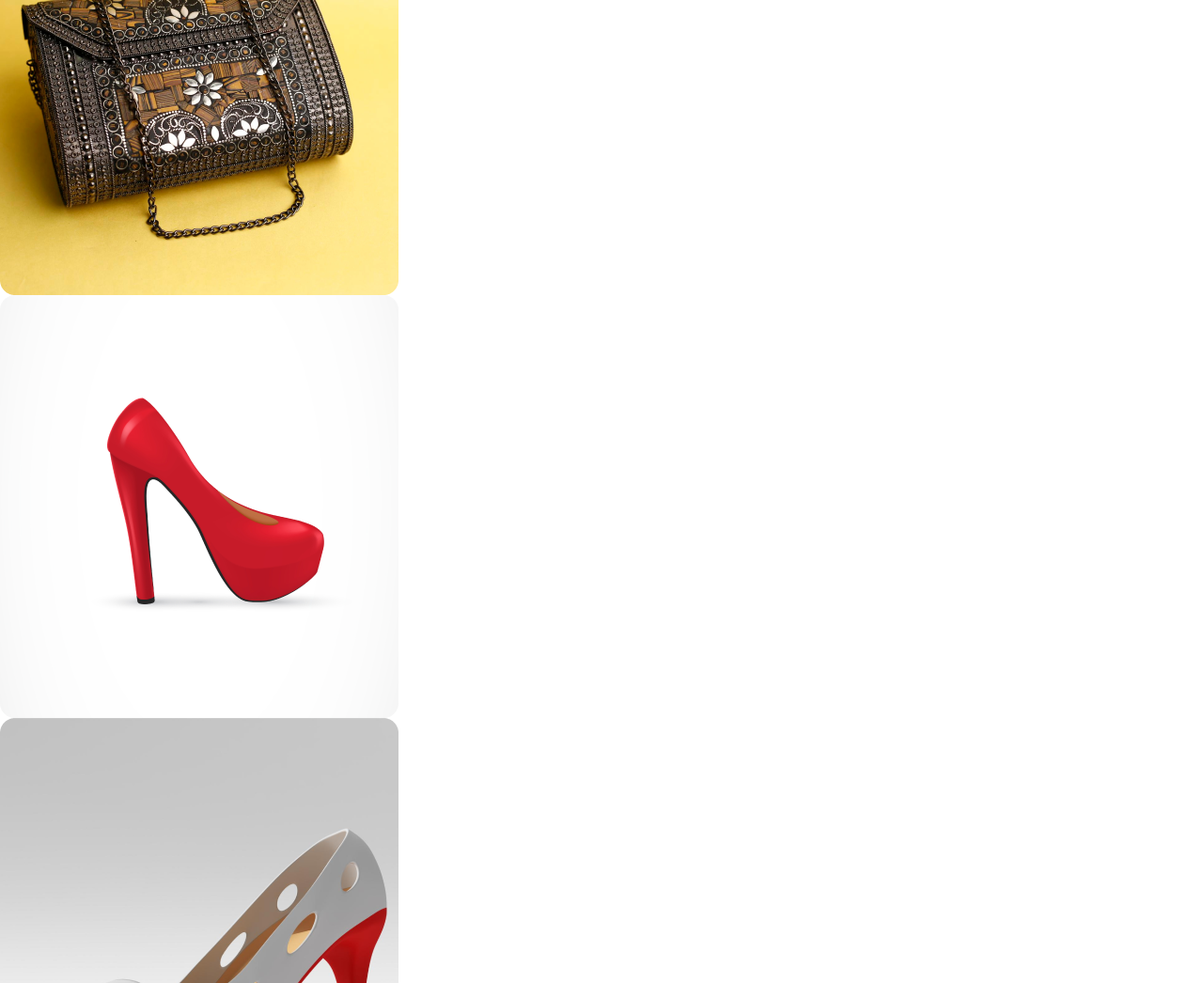
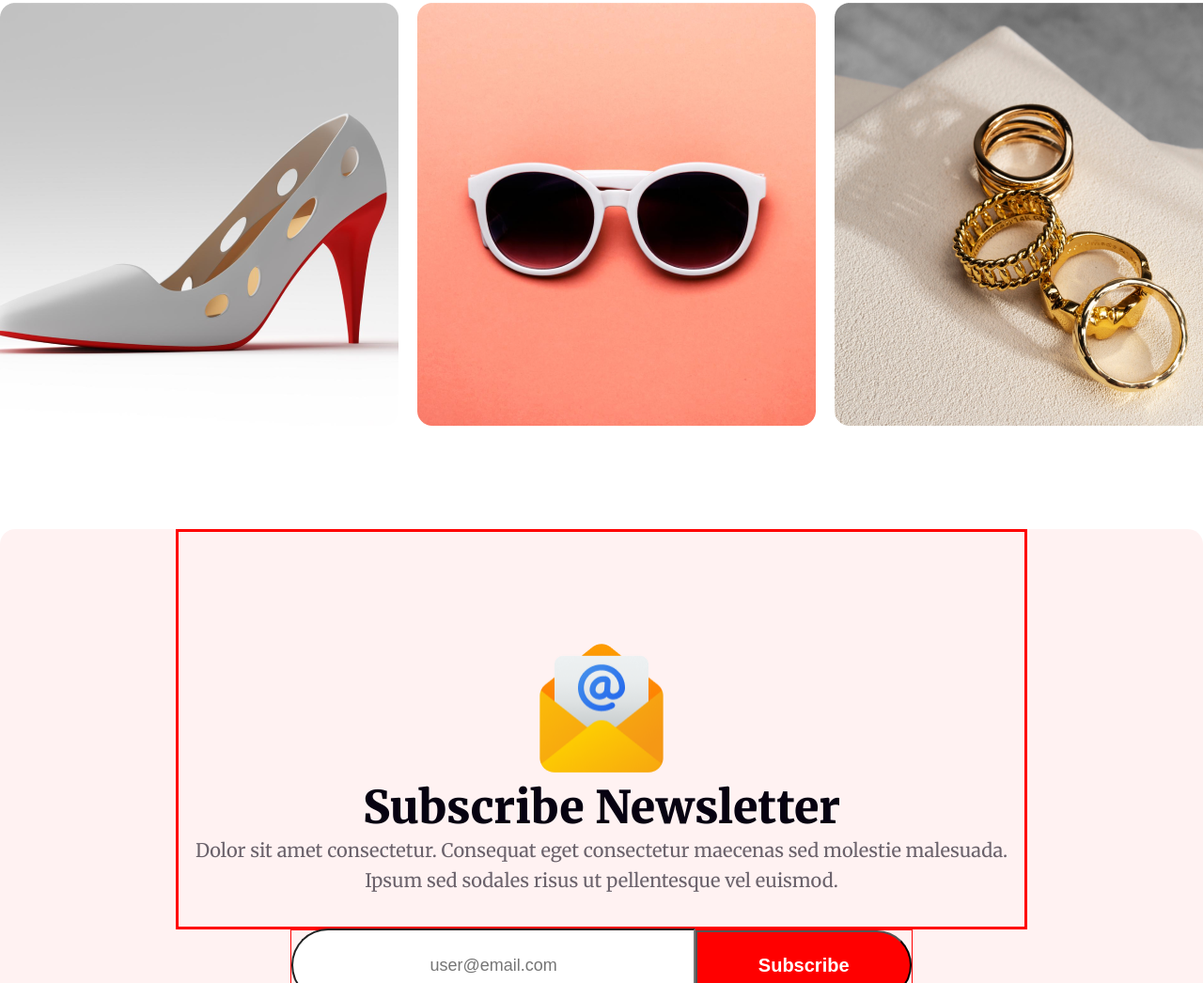
Before and after one commit to ShehabShan/new-year, a plain HTML site: page index.html in a window 1280 px wide. Shown: the part 5307-6353 px from the top of the page at 94% size. Drawn offline with Linux system fonts and the light colour scheme.

Commit message:
work done only remain footer section

```diff
--- a/index.html
+++ b/index.html
@@ -101,13 +101,35 @@
         </div>
       </div>
       <div class="bag-container">
+        <p class="best">THE BEST GIFTS</p>
+        <h2>Our Awesome Portfolio</h2>
+        <p>
+          Dolor sit amet consectetur. Consequat eget consectetur maecenas sed
+          molestie malesuada. <br />
+          Ipsum sed sodales risus ut pellentesque vel euismod.
+        </p>
         <div class="grid">
-            <div class="item"><img src="images/Rectangle 3.png" alt=""></div>
-            <div class="item"><img src="images/Rectangle 4.png" alt=""></div>
-            <div class="item"><img src="images/Rectangle 5.png" alt=""></div>
-            <div class="item"><img src="images/Rectangle 6.png" alt=""></div>
-            <div class="item"><img src="images/Rectangle 7.png" alt=""></div>
-            <div class="item"><img src="images/Rectangle 8.png" alt=""></div>
+          <div class="item"><img src="images/Rectangle 3.png" alt="" /></div>
+          <div class="item"><img src="images/Rectangle 4.png" alt="" /></div>
+          <div class="item"><img src="images/Rectangle 5.png" alt="" /></div>
+          <div class="item"><img src="images/Rectangle 6.png" alt="" /></div>
+          <div class="item"><img src="images/Rectangle 7.png" alt="" /></div>
+          <div class="item"><img src="images/Rectangle 8.png" alt="" /></div>
+        </div>
+      </div>
+      <div class="newsletter-container">
+        <div class="newsletter-content">
+          <img src="images/Group 61.png" alt="" />
+          <h1>Subscribe Newsletter</h1>
+          <p>
+            Dolor sit amet consectetur. Consequat eget consectetur maecenas sed
+            molestie malesuada. Ipsum sed sodales risus ut pellentesque vel
+            euismod.
+          </p>
+        </div>
+        <div class="newsletter-btn">
+            <input type="text" placeholder="user@email.com">
+            <button>Subscribe</button>
         </div>
       </div>
     </main>
--- a/style.css
+++ b/style.css
@@ -305,7 +305,7 @@ p {
   display: flex;
   flex-direction: column;
   position: relative;
-  margin-bottom: 200px;
+  margin-bottom: 100px;
   background-image: url(images/Rectangle\ 2.png);
   background-repeat: no-repeat;
   background-position: bottom;
@@ -332,7 +332,119 @@ p {
   margin-left: 170px;
 }
 
-.item{
-    width: 424px;
-    height: 450px;
+/* bag section */
+
+.bag-container {
+  margin-bottom: 110px;
 }
+
+.bag-container .best {
+  color: rgb(255, 0, 0);
+  font-size: 24px;
+  font-weight: 500;
+  line-height: 29px;
+  text-align: left;
+  margin-bottom: 17px;
+}
+.bag-container h2 {
+  color: rgb(7, 2, 17);
+  font-size: 48px;
+  font-weight: 900;
+  line-height: 60px;
+  letter-spacing: 0%;
+  text-align: left;
+  text-transform: capitalize;
+  margin-bottom: 17px;
+}
+.bag-container p {
+  color: rgba(7, 2, 17, 0.6);
+  font-family: Inter;
+  font-size: 20px;
+  font-weight: 400;
+  line-height: 32px;
+  letter-spacing: 0%;
+  text-align: left;
+}
+
+.grid {
+  display: grid;
+  grid-template-columns: repeat(3, 1fr);
+  gap: 20px;
+  margin-top: 32px;
+}
+
+.item {
+  width: 424px;
+  height: 450px;
+}
+/* Newsletter section starts*/
+
+.newsletter-container {
+  height: 616px;
+  border-radius: 16px;
+  background: rgba(255, 0, 0, 0.05);
+}
+.newsletter-content {
+  width: 900px;
+  height: 340px;
+  display: flex;
+  flex-direction: column;
+  border: 3px solid red;
+  text-align: center;
+  align-items: center;
+  justify-content: center;
+  margin: 0 auto;
+  padding-top: 80px;
+}
+.newsletter-content img {
+  width: 150px;
+  height: 150px;
+}
+.newsletter-content h1 {
+  color: rgb(7, 2, 17);
+  font-size: 48px;
+  font-weight: 900;
+  line-height: 60px;
+  text-transform: capitalize;
+}
+.newsletter-content p {
+  color: rgba(7, 2, 17, 0.6);
+  font-size: 20px;
+  font-weight: 400;
+  line-height: 32px;
+}
+.newsletter-btn {
+  width: 660px;
+  height: 74px;
+  display: flex;
+  border: 1px solid #ff0000;
+  justify-content: center;
+  align-items: center;
+  text-align: center;
+  margin: 0 auto;
+}
+
+.newsletter-btn input {
+  width: 65%;
+  height: 100%;
+  border-radius: 50px 0 0 50px;
+  color: rgba(7, 2, 17, 0.3);
+  font-size: 18px;
+  font-weight: 400;
+  line-height: 22px;
+  letter-spacing: 0%;
+  text-align: center;
+}
+.newsletter-btn button {
+  width: 35%;
+  height: 100%;
+  color: rgb(255, 255, 255);
+  font-size: 20px;
+  font-weight: 600;
+  line-height: 24px;
+  letter-spacing: 0%;
+  text-align: center;
+  text-transform: capitalize;
+  border-radius: 0px 50px 50px 0px;
+  background: rgb(255, 0, 0);
+}
```
